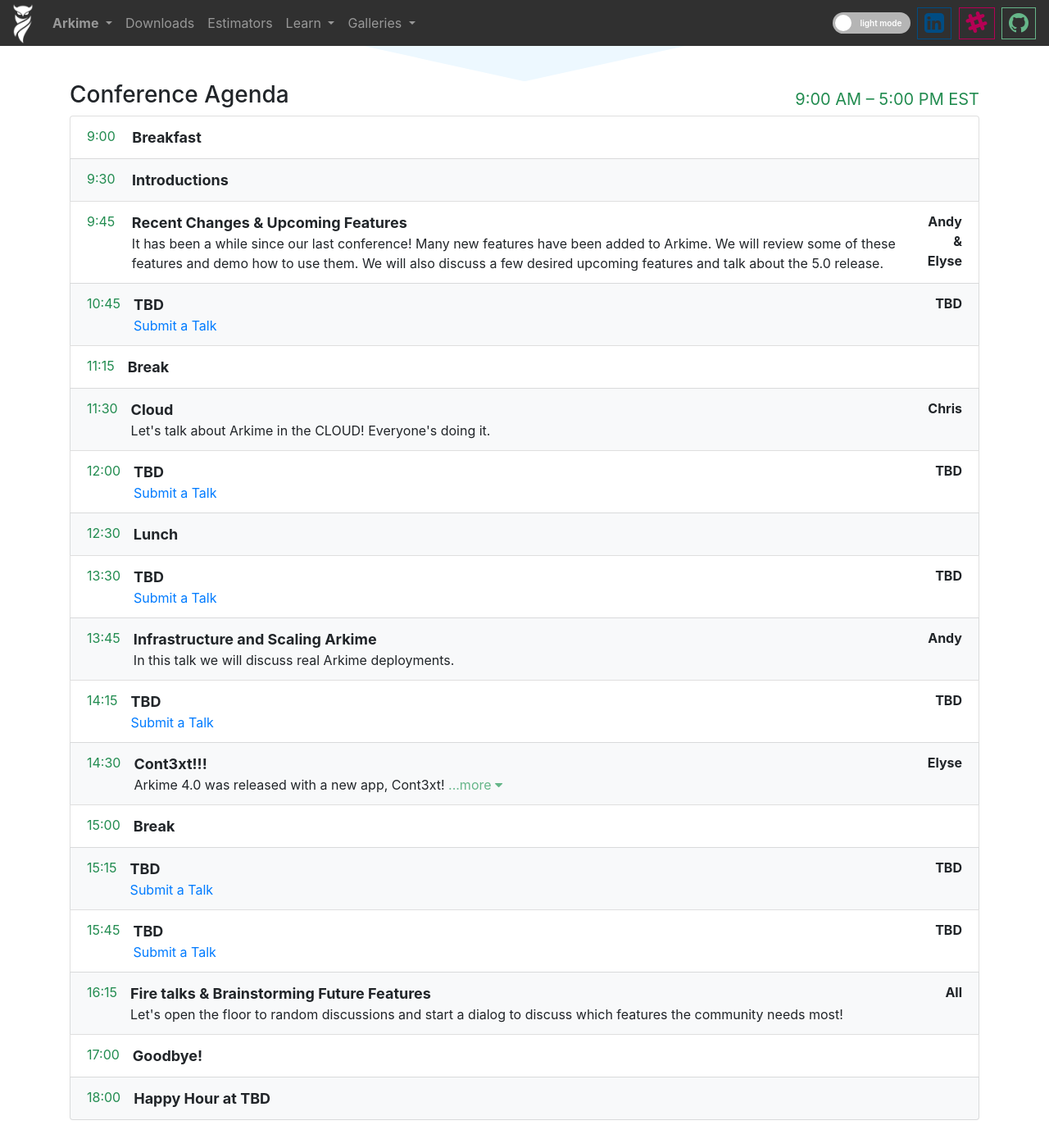
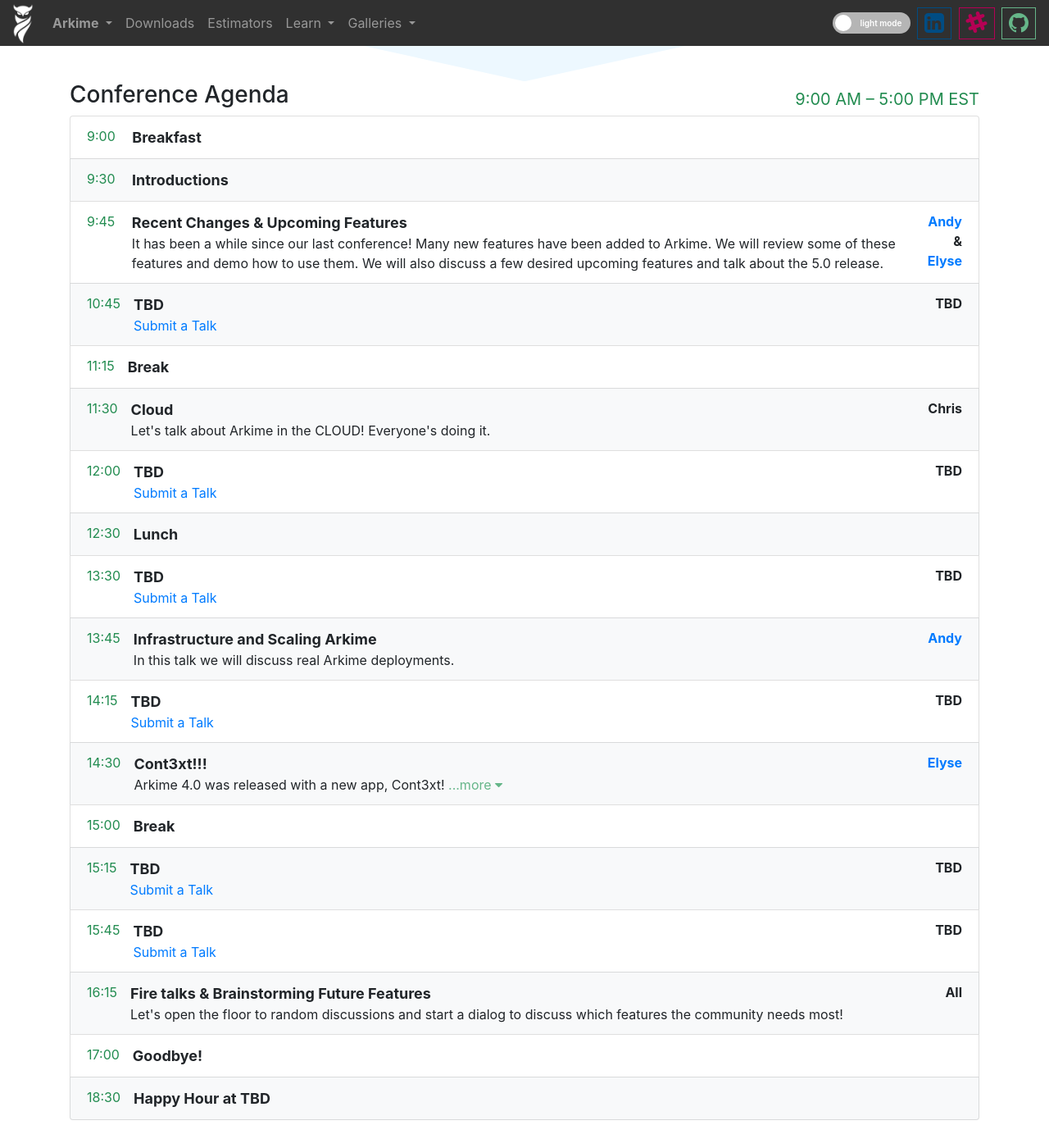
Before and after one commit to arkime/arkimeweb, a Jekyll site: the page built from arkimeet.html, in a window 1280 px wide and 1400 px high, scrolled down 1120 px. Shown: the whole window at 82% size. Built offline with Jekyll 4.4.1, drawn with Linux system fonts in a browser that asks for light colours.

Commit message:
move pictures and add speaker bio links to agenda

```diff
--- a/arkimeet.html
+++ b/arkimeet.html
@@ -201,7 +201,11 @@
                   </span>
                 </div>
                 <div class="pl-3 flex-fill mr-n1 text-right">
-                  <strong>Andy &amp; Elyse</strong>
+                  <strong>
+                    <a href class="no-decoration" data-toggle="modal" data-target="#andybio">Andy</a>
+                    &amp;
+                    <a href class="no-decoration" data-toggle="modal" data-target="#elysebio">Elyse</a>
+                  </strong>
                 </div>
               </div>
             </li>
@@ -364,7 +368,7 @@
                   </span>
                 </div>
                 <div class="pl-3 flex-fill mr-n1 text-right">
-                  <strong>Andy</strong>
+                  <strong><a href class="no-decoration" data-toggle="modal" data-target="#andybio">Andy</a></strong>
                 </div>
               </div>
             </li>
@@ -425,7 +429,7 @@
                 </div>
                 <div class="pl-3 flex-fill mr-n1 text-right">
                   <!-- TODO add Toby? -->
-                  <strong>Elyse</strong>
+                  <strong><a href class="no-decoration" data-toggle="modal" data-target="#elysebio">Elyse</a></strong>
                 </div>
               </div>
             </li>
@@ -522,7 +526,7 @@
             </li>
             <li class="list-group-item">
               <div class="d-flex align-items-start justify-content-between">
-                <div class="mr-auto dark-primary-theme-text">18:00</div>
+                <div class="mr-auto dark-primary-theme-text">18:30</div>
                 <div class="pl-3 flex-fill agenda-title">
                   Happy Hour at TBD
                   <div class="more-info">
@@ -643,7 +647,7 @@
             </h1>
             <div class="d-flex flex-row justify-content-around mr-2">
               <div>
-                <img src="assets/andy.png" height="120px" style="border-radius:6px" />
+                <img src="assets/speakers/andy.png" height="120px" style="border-radius:6px" />
                 <br>
                 <strong>Andy Wick</strong>
                 <p class="mb-1">Distinguished Architect</p>
@@ -653,7 +657,7 @@
                 </a>
               </div>
               <div>
-                <img src="assets/elyse.jpg" height="120px" style="border-radius:6px" />
+                <img src="assets/speakers/elyse.jpg" height="120px" style="border-radius:6px" />
                 <br>
                 <strong>Elyse Rinne</strong>
                 <p class="mb-1">Software Engineer</p>
@@ -663,7 +667,7 @@
                 </a>
               </div>
               <div>
-                <img src="assets/chris.jpeg" height="120px" style="border-radius:6px" />
+                <img src="assets/speakers/chris.jpeg" height="120px" style="border-radius:6px" />
                 <br>
                 <strong>Chris Helma</strong>
                 <p class="mb-1">Software Engineer</p>
@@ -700,7 +704,7 @@
             </button>
           </div>
           <div class="modal-body">
-            <img src="assets/andy.png" height="120px" style="border-radius:6px" />
+            <img src="assets/speakers/andy.png" height="120px" style="border-radius:6px" />
             <p class="mb-1"><strong>Distinguished Architect</strong></p>
             Andy is a Distinguished Architect and the creator of Arkime and former Chief Architect of AIM.
             He has a passion for building large scalable tools and empowering users, as well as, the global open source community.
@@ -719,7 +723,7 @@
             </button>
           </div>
           <div class="modal-body">
-            <img src="assets/elyse.jpg" height="120px" style="border-radius:6px" />
+            <img src="assets/speakers/elyse.jpg" height="120px" style="border-radius:6px" />
             <p class="mb-1"><strong>Software Engineer</strong></p>
             Elyse is the UI and full stack engineer for Arkime (formerly Moloch).
             She revamped the UI to be more user-friendly and maintainable.
```
Also changed, not shown: assets/speakers/andy.png (renamed from assets/andy.png), assets/speakers/chris.jpeg (renamed from assets/chris.jpeg), assets/speakers/elyse.jpg (renamed from assets/elyse.jpg).
